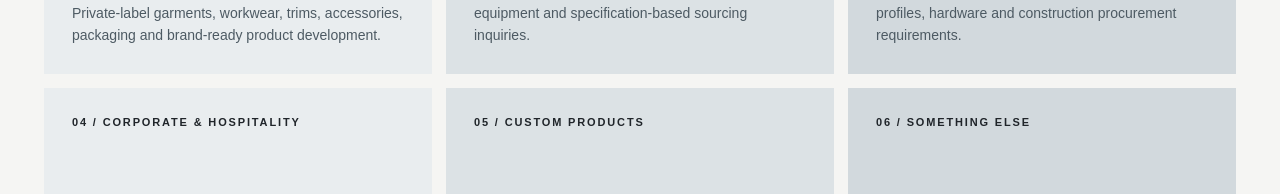
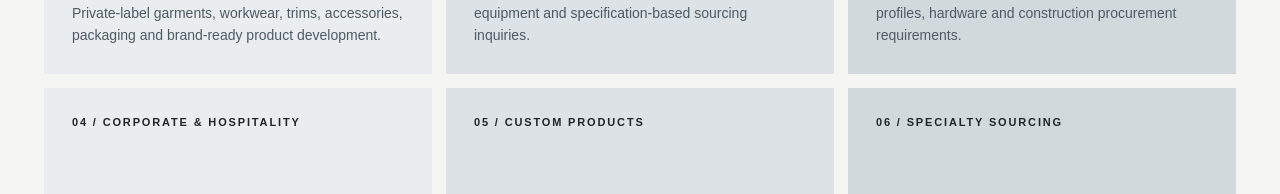
Before and after one commit to cremegarments/Best-Tshirts, a Next.js app: page /sourcing in a window 1280 px wide. Shown: the part 1823-2017 px from the top of the page. Built offline with nearby package versions, Linux system fonts and the light colour scheme; no server answers.

Commit message:
Support CRÈME consulting and sourcing inquiries across industries

```diff
--- a/app/sourcing/page.tsx
+++ b/app/sourcing/page.tsx
@@ -9,7 +9,7 @@ const groups=[
   {label:"03 / CONSTRUCTION",title:"Materials & components",description:"Building materials, architectural products, metal profiles, hardware and construction procurement requirements."},
   {label:"04 / CORPORATE & HOSPITALITY",title:"Everyday business supply",description:"Office essentials, promotional merchandise, hospitality products, worksite items and branded corporate kits."},
   {label:"05 / CUSTOM PRODUCTS",title:"Made to specification",description:"Packaging, accessories, fabricated products, prototypes and other goods developed around your requirements."},
-  {label:"06 / SOMETHING ELSE",title:"Bring us the challenge",description:"Have a sample, specification sheet or product link? Tell us what you need and we'll assess viable options."}
+  {label:"06 / SPECIALTY SOURCING",title:"Bring us the challenge",description:"Have a sample, specification sheet or product link? Tell us what you need and we'll assess viable options."}
 ];
 export default function SourcingPage(){return <>
   <section className="subhero shell enterprise-subhero"><p className="eyebrow">GLOBAL SOURCING / 03</p><h1>NEED IT?<br/><em>LET'S FIND A WAY.</em></h1><p>One point of contact for custom and bulk product sourcing. Share what you're looking for, and CRÈME can review available manufacturing options, costs and delivery requirements.</p><div className="page-actions"><Link href="#sourcing-inquiry" className="button button-dark">Submit a sourcing inquiry ↗</Link><Link href="/procurement" className="text-link">How purchasing works ↗</Link></div></section>
```
